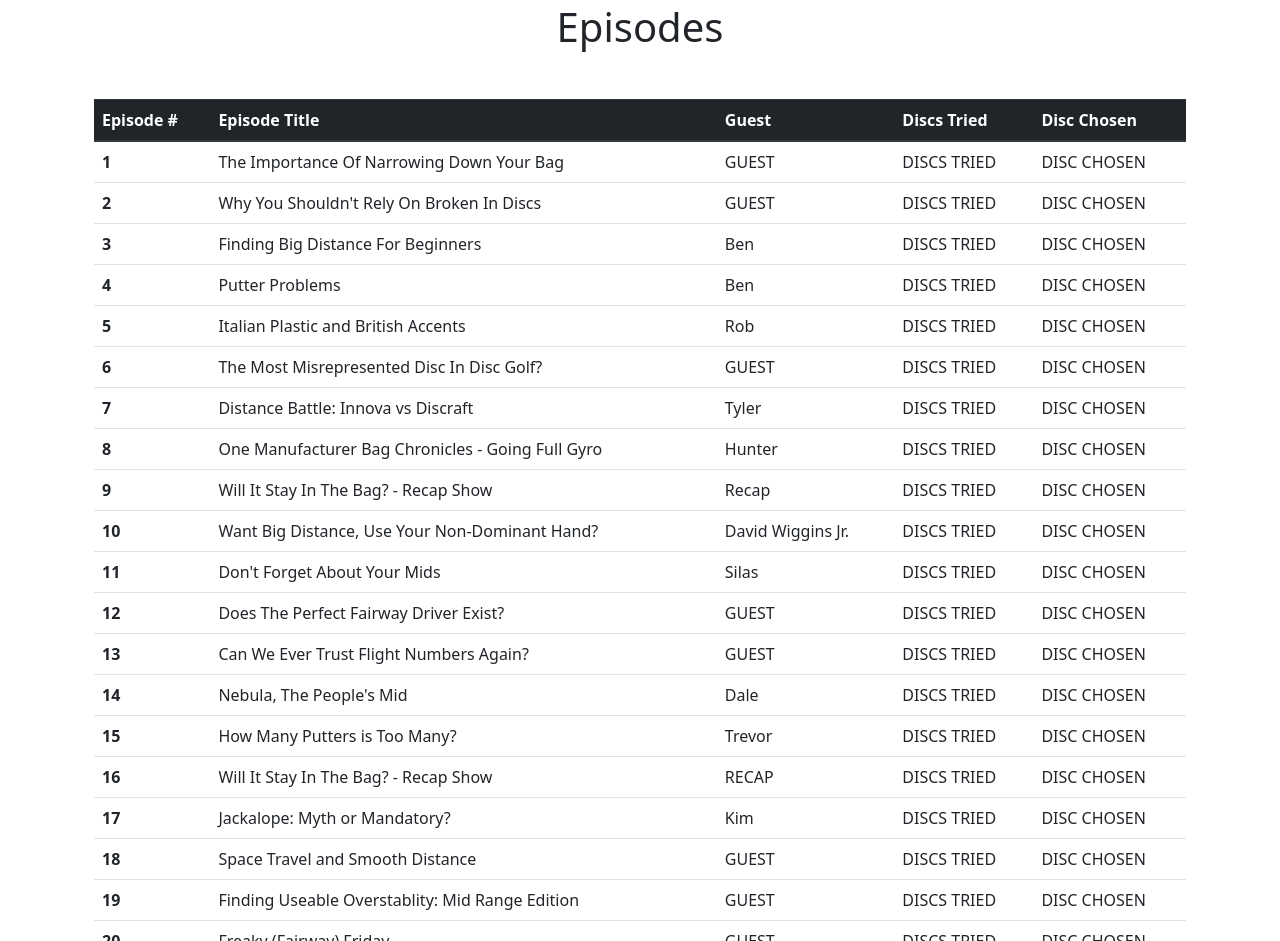
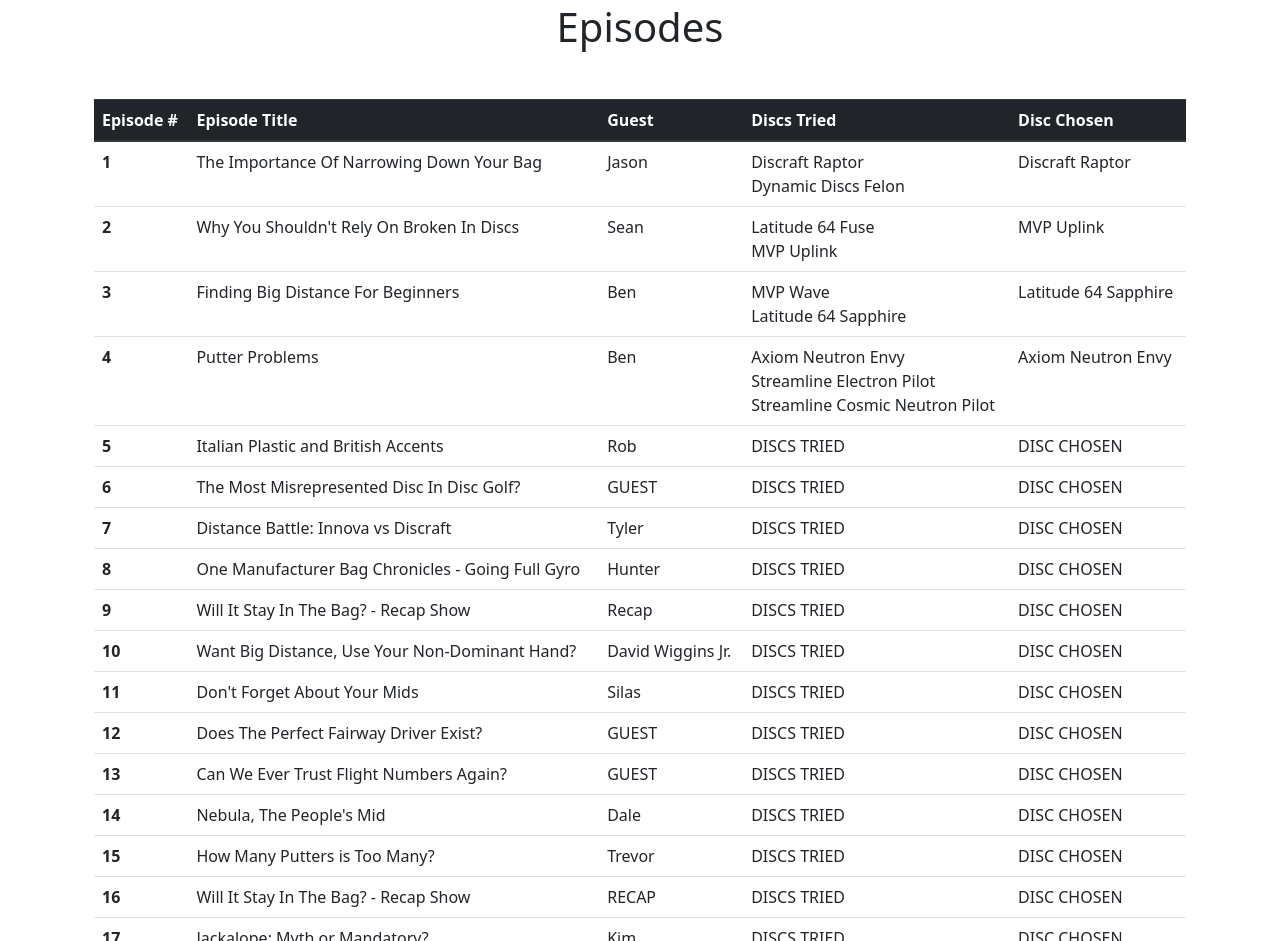
Before and after one commit to jstnhbbs/in-the-bag-test, a plain HTML site: page index.html in a window 1280 px wide. Shown: the part 1260-2201 px from the top of the page. Drawn offline with nearby package versions, Linux system fonts and the light colour scheme; files whose address does not match are found by name.

Commit message:
updating table

```diff
--- a/index.html
+++ b/index.html
@@ -141,30 +141,30 @@
                         <tr>
                             <th scope="row">1</th>
                             <td>The Importance Of Narrowing Down Your Bag</td>
-                            <td>GUEST</td>
-                            <td>DISCS TRIED</td>
-                            <td>DISC CHOSEN</td>
+                            <td>Jason</td>
+                            <td>Discraft Raptor<br>Dynamic Discs Felon</td>
+                            <td>Discraft Raptor</td>
                         </tr>
                         <tr>
                             <th scope="row">2</th>
                             <td>Why You Shouldn't Rely On Broken In Discs</td>
-                            <td>GUEST</td>
-                            <td>DISCS TRIED</td>
-                            <td>DISC CHOSEN</td>
+                            <td>Sean</td>
+                            <td>Latitude 64 Fuse<br>MVP Uplink</td>
+                            <td>MVP Uplink</td>
                         </tr>
                         <tr>
                             <th scope="row">3</th>
                             <td>Finding Big Distance For Beginners</td>
                             <td>Ben</td>
-                            <td>DISCS TRIED</td>
-                            <td>DISC CHOSEN</td>
+                            <td>MVP Wave<br>Latitude 64 Sapphire</td>
+                            <td>Latitude 64 Sapphire</td>
                         </tr>
                         <tr>
                             <th scope="row">4</th>
                             <td>Putter Problems</td>
                             <td>Ben</td>
-                            <td>DISCS TRIED</td>
-                            <td>DISC CHOSEN</td>
+                            <td>Axiom Neutron Envy<br>Streamline Electron Pilot<br>Streamline Cosmic Neutron Pilot</td>
+                            <td>Axiom Neutron Envy</td>
                         </tr>
                         <tr>
                             <th scope="row">5</th>
```
